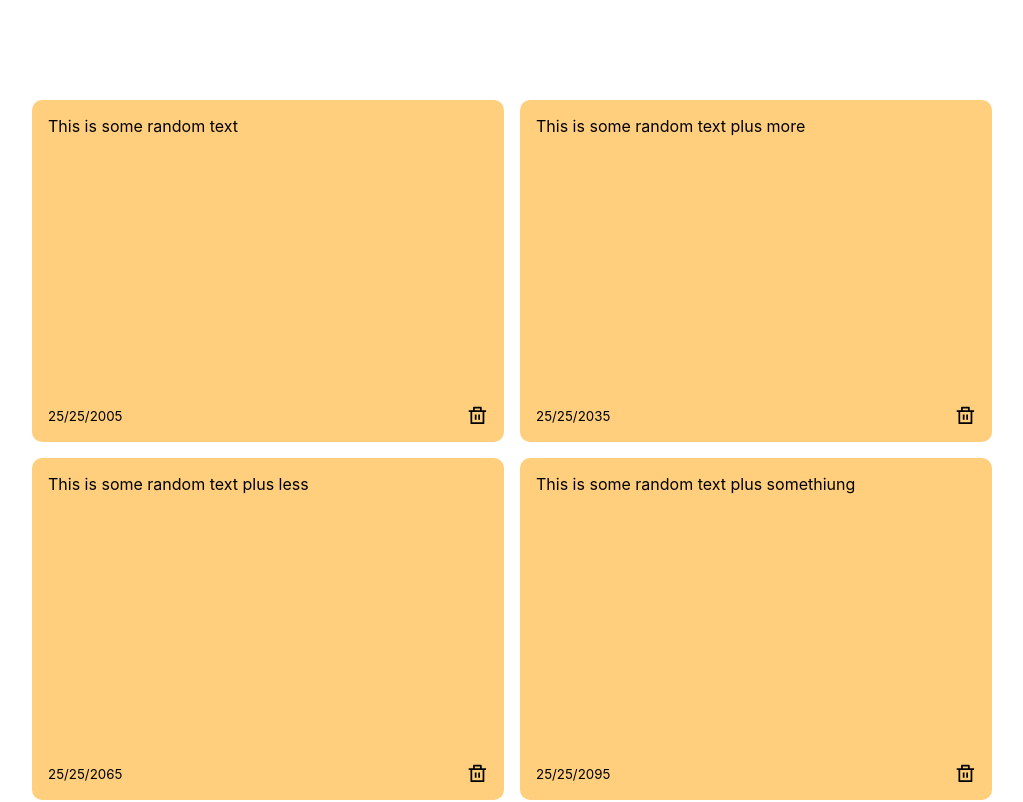
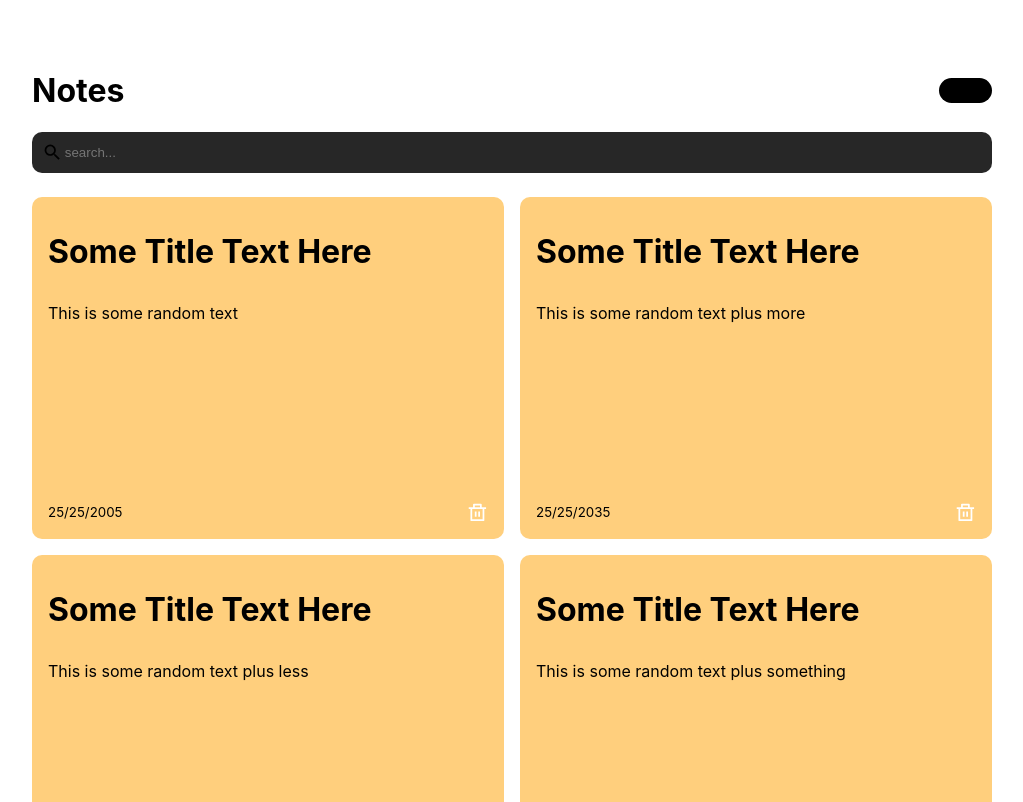
Before and after one commit to Joshh3ro/streamline, a React (Create React App) app: page / in a window 1280 px wide. Shown: the top 802 px of the page, without its empty margins (128-1151 px from the left). Built offline with nearby package versions, Linux system fonts and the light colour scheme.

Commit message:
Fixed Notes
Todo: Fix Local Storage, it refuses to work

```diff
--- a/src/App.js
+++ b/src/App.js
@@ -1,6 +1,8 @@
-import { useState } from "react";
+import { useEffect, useState } from "react";
 import { nanoid } from 'nanoid';
+import Search from "./components/Search";
 import NoteList from "./components/NoteList";
+import Header from "./components/Header";
 
 
 function App() {
@@ -8,30 +10,53 @@ function App() {
   const [note, setNotes] = useState([
     {
       id: nanoid(),
+      title: "Some Title Text Here",
       text: "This is some random text",
       date: "25/25/2005",
     },
     {
       id: nanoid(),
+      title: "Some Title Text Here",
       text: "This is some random text plus more",
       date: "25/25/2035",
     },
     {
       id: nanoid(),
+      title: "Some Title Text Here",
       text: "This is some random text plus less",
       date: "25/25/2065",
     },
     {
       id: nanoid(),
-      text: "This is some random text plus somethiung",
+      title: "Some Title Text Here",
+      text: "This is some random text plus something",
       date: "25/25/2095",
     },
   ]);
 
-  const addNote = (text) => {
+  const [searchText, setSearchText] = useState('');
+  const [darkMode, setDarkMode] = useState(false)
+  useEffect(() => {
+    const savedNotes = JSON.parse(localStorage.getItem('streamliner'));
+
+    if(savedNotes){
+      setNotes(savedNotes);
+      console.log('Loaded notes from local storage:', savedNotes);
+    }
+  }, [])
+
+  useEffect(() => {
+    localStorage.setItem(
+      'streamliner',
+      JSON.stringify(note)
+    );
+  }, [note]);
+
+  const addNote = (text, title) => {
     const date = new Date();
     const newNote = {
-      id: nanoid,
+      id: nanoid(),
+      title: title,
       text: text,
       date: date.toLocaleDateString()
     }
@@ -40,9 +65,28 @@ function App() {
     setNotes(newNotes);
   };
 
+  const deleteNote = (id) => {
+    const newNotes = note.filter((note) => note.id !== id);
+    setNotes(newNotes);
+  }
+
   return (
-    <div className="wrapper">
-      <NoteList notes={note} handleAddNote={addNote}/>
+    <div className={`${darkMode && 'dark-mode'}`}>
+      <div className="wrapper">
+        <Header
+          handleDarkMode={setDarkMode}
+        />
+        <Search
+          handleSearch={setSearchText}
+        />
+        <NoteList
+          notes={note.filter((note) =>
+            note.text.toLocaleLowerCase().includes(searchText)
+          )}
+          handleAddNote={addNote}
+          handleDelete={deleteNote}
+        />
+      </div>
     </div>
   );
 }
--- a/src/components/AddNote.js
+++ b/src/components/AddNote.js
@@ -1,31 +1,50 @@
-import React, {  useState } from 'react'
+import React, { useState } from 'react'
 
 export const AddNote = ({ handleAddNote }) => {
+  const [noteTitle, setNoteTitle] = useState('');
   const [noteText, setNoteText] = useState('');
+  // Note Length Counter
+  const characterLimit = 200;
+
+  const handleTitleChange = (event) => {
+    setNoteTitle(event.target.value);
+  };
 
   const handleChange = (event) => {
+    // Note Validation
+    if (characterLimit - event.target.value.length >= 0) {
       setNoteText(event.target.value);
+    }
   };
 
   const handleSave = () => {
-        if(noteText.trim().length > 0){
-            handleAddNote(noteText);
+    if (noteText.trim().length > 0) {
+      handleAddNote(noteText, noteTitle);
       setNoteText('');
+      setNoteTitle('');
     }
   }
 
   return (
     <div className='note new'>
+
+      <input
+        type='text'
+        placeholder='Title here...'
+        value={noteTitle}
+        onChange={handleTitleChange}
+      />
+
       <textarea
         rows="8"
         cols="10"
-          placeholder="Type here ..."
+        placeholder="Type here..."
         value={noteText}
         onChange={handleChange}
       ></textarea>
 
       <div className='note-footer'>
-          <small>200 Remaining</small>
+        <small>{characterLimit - noteText.length} Remaining</small>
         <button className='save' onClick={handleSave}>Save</button>
       </div>
     </div>
--- /dev/null
+++ b/src/components/Header.js
@@ -0,0 +1,20 @@
+import React, { Component } from 'react'
+
+export class Header extends Component {
+    render() {
+        const { handleDarkMode } = this.props;
+
+        return (
+            <div className='header'>
+                <h1>
+                    Notes
+                </h1>
+                <button className='save' onClick={() => handleDarkMode((previousDarkMode) => ! previousDarkMode)}>
+                    Mode
+                </button>
+            </div>
+        )
+    }
+}
+
+export default Header
--- a/src/components/Note.js
+++ b/src/components/Note.js
@@ -3,13 +3,22 @@ import { RiDeleteBinLine } from "react-icons/ri";
 
 export class Note extends Component {
   render() {
-    const { id, text, date } = this.props;
+    const { id, title, text, date, handleDelete } = this.props;
+
     return (
       <div className='note'>
-        <span>{text}</span>
+        <span>
+          <p className='title'>{title}</p>
+          <p>{text}</p>
+        </span>
         <div className='note-footer'>
-            <small>{date}</small>
-            <RiDeleteBinLine className='delete-icon' size='1.3em'/>
+          <small>{date}</small>
+
+          <RiDeleteBinLine
+            onClick={() => handleDelete(id)}
+            className='delete-icon'
+            size='1.3em'
+          />
         </div>
       </div>
 
--- a/src/components/NoteList.js
+++ b/src/components/NoteList.js
@@ -5,11 +5,18 @@ import Note from './Note'
 
 export class NoteList extends Component {
   render() {
-    const { notes, handleAddNote } = this.props;
+    const { notes, handleAddNote, handleDelete } = this.props;
     return (
       <div className='note-list'>
         {notes.map((note)=>
-          <Note id={note.id} text={note.text} date={note.date} />
+          <Note
+            key={note.id}
+            id={note.id}
+            title={note.title}
+            text={note.text}
+            date={note.date}
+            handleDelete={handleDelete}
+            />
         )}
         <AddNote handleAddNote={handleAddNote}/>
       </div>
--- /dev/null
+++ b/src/components/Search.js
@@ -0,0 +1,20 @@
+import React, { Component } from 'react'
+import { MdSearch } from 'react-icons/md';
+
+export class Search extends Component {
+    render() {
+        const { handleSearch } = this.props;
+
+        return (
+            <div className='search-bar'>
+                <MdSearch className='search-icon' size='1.3em' />
+                <input
+                    onChange={(event) => handleSearch(event.target.value)}
+                    type='text'
+                    placeholder='search...'></input>
+            </div>
+        )
+    }
+}
+
+export default Search
--- a/src/index.css
+++ b/src/index.css
@@ -1,7 +1,8 @@
+@import url('https://fonts.googleapis.com/css2?family=IBM+Plex+Mono:wght@100&family=Roboto:wght@400;500&display=swap');
+
 body {
   margin: 0;
-  font-family: -apple-system, BlinkMacSystemFont, 'Segoe UI', 'Roboto', 'Oxygen',
-    'Ubuntu', 'Cantarell', 'Fira Sans', 'Droid Sans', 'Helvetica Neue',
+  font-family: -apple-system, 'Roboto',
     sans-serif;
   -webkit-font-smoothing: antialiased;
   -moz-osx-font-smoothing: grayscale;
@@ -13,20 +14,50 @@ code {
 }
 
 :root {
+  /* Light Mode Colors */
+  --sitcky-active-light: #272727;
   --sticky-light: #ffcf7d;
+  --background-light: #ffffff;
+  --icon-light: #000000;
+  --text-light: #000000;
+
+  /* Dark Mode Colore */
+  --sitcky-active-dark: #272727;
+  --background-dark: #000000;
   --Sticky-dark: #ffffff;
-  --sitcky-active: #272727;
+  --icon-dark: #ffffff;
+  --text-dark: #ffffff;
+}
 
-  --icon-light: #000000;
-  --icon-dark: #ffffff;
-  --text: black;
+
+.dark-mode {
+  background-color: var(--background-dark);
+}
+
+.dark-mode h1 {
+  color: var(--text-dark);
+}
+
+.dark-mode .search-bar {
+  color: #ffffff;
+}
+
+.dark-mode .save {
+  background-color: var(--icon-dark);
+}
+
+.header {
+  display: flex;
+  align-items: center;
+  justify-content: space-between;
 }
 
 .wrapper {
   max-width: 960px;
   margin-right: auto;
   margin-left: auto;
-  padding: 100px 15px 50px 15px;
+  min-height: 100vh;
+  padding: 50px 15px 50px 15px;
 }
 
 .note-list {
@@ -36,13 +67,26 @@ code {
 }
 
 .note.new {
-  background-color: var(--sitcky-active);
+  margin: 0;
+  background-color: var(--sitcky-active-light);
 }
+
+.note.new input {
+  font-size: 2em;
+  margin: 0.6em 0em -2em 0em;
+  border: none;
+  background-color: var(--sitcky-active-light);
+}
+
+.note.new input:focus {
+  outline: none;
+}
+
 
 textarea {
   border: none;
   resize: none;
-  background-color: var(--sitcky-active);
+  background-color: var(--sitcky-active-light);
 }
 
 textarea:focus {
@@ -50,7 +94,7 @@ textarea:focus {
 }
 
 .save {
-  background-color: var(--text) ;
+  background-color: var(--text-light);
   border: none;
   border-radius: 15px;
   padding: 5px 10px 5px 10px;
@@ -61,6 +105,12 @@ textarea:focus {
   cursor: pointer;
 }
 
+.title {
+  margin-top: 0.6em;
+  font-size: 2em;
+  font-weight: bold;
+}
+
 .note {
   background-color: var(--sticky-light);
   border-radius: 10px;
@@ -69,6 +119,9 @@ textarea:focus {
   display: flex;
   flex-direction: column;
   justify-content: space-between;
+  white-space: pre-wrap;
+  font-weight: 400;
+  font-size: 16px;
 }
 
 .note-footer {
@@ -76,3 +129,31 @@ textarea:focus {
   align-items: center;
   justify-content: space-between;
 }
+
+.delete-icon {
+  color: var(--icon-dark);
+  cursor: pointer;
+}
+
+.delete-icon:hover {
+  color: var(--sitcky-active-light);
+}
+
+.search-bar {
+  display: flex;
+  align-items: center;
+  background-color: var(--sitcky-active-light);
+  border-radius: 10px;
+  padding: 10px;
+  margin-bottom: 1.5em;
+}
+
+.search-bar input {
+  border: none;
+  background-color: var(--sitcky-active-light);
+  min-width: 420px;
+}
+
+.search-bar input:focus {
+  outline: none;
+}
```
Also changed, not shown: public/index.html (+0 -23 lines). Lines whose indentation alone changed are shown as unchanged.
